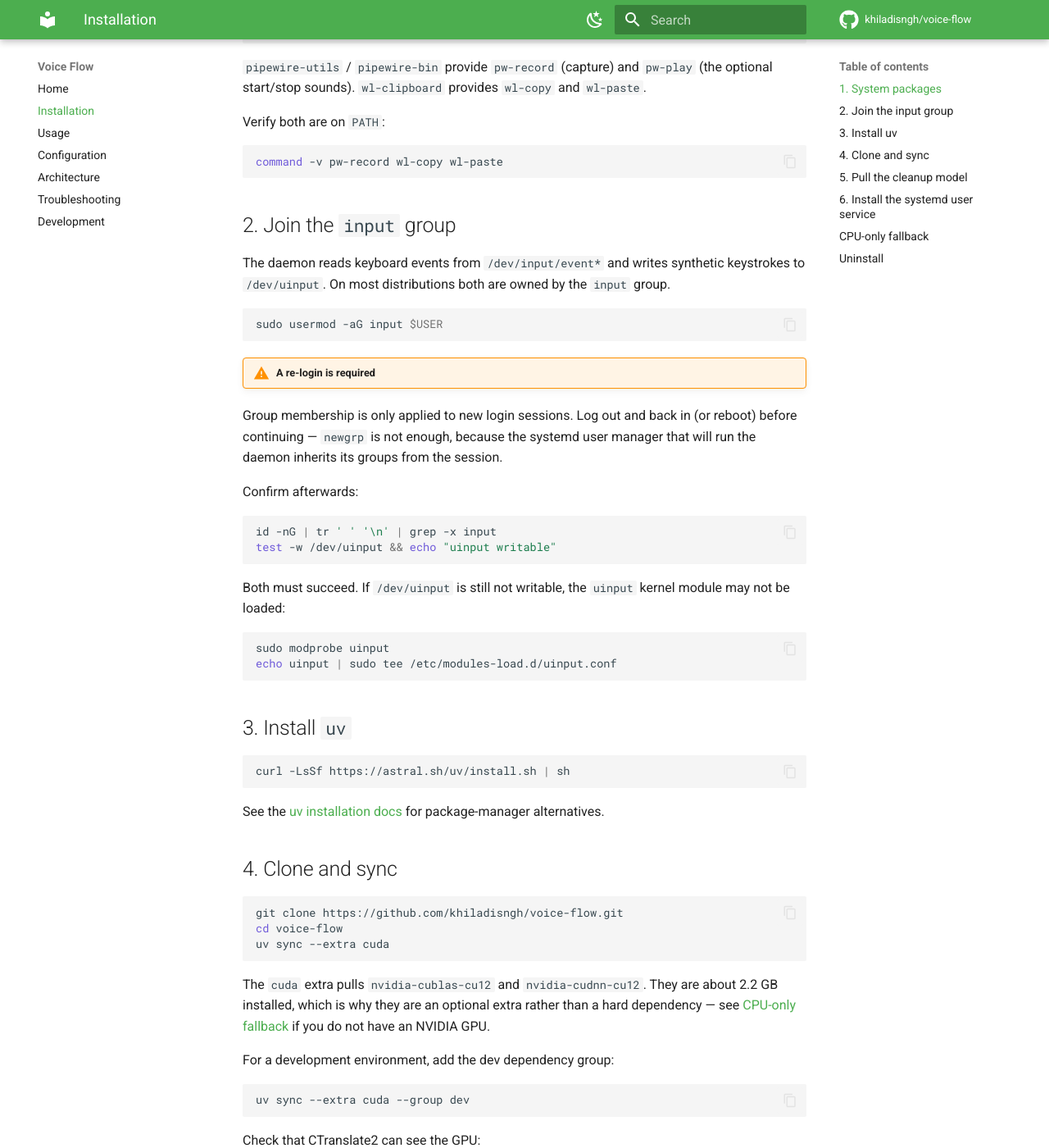
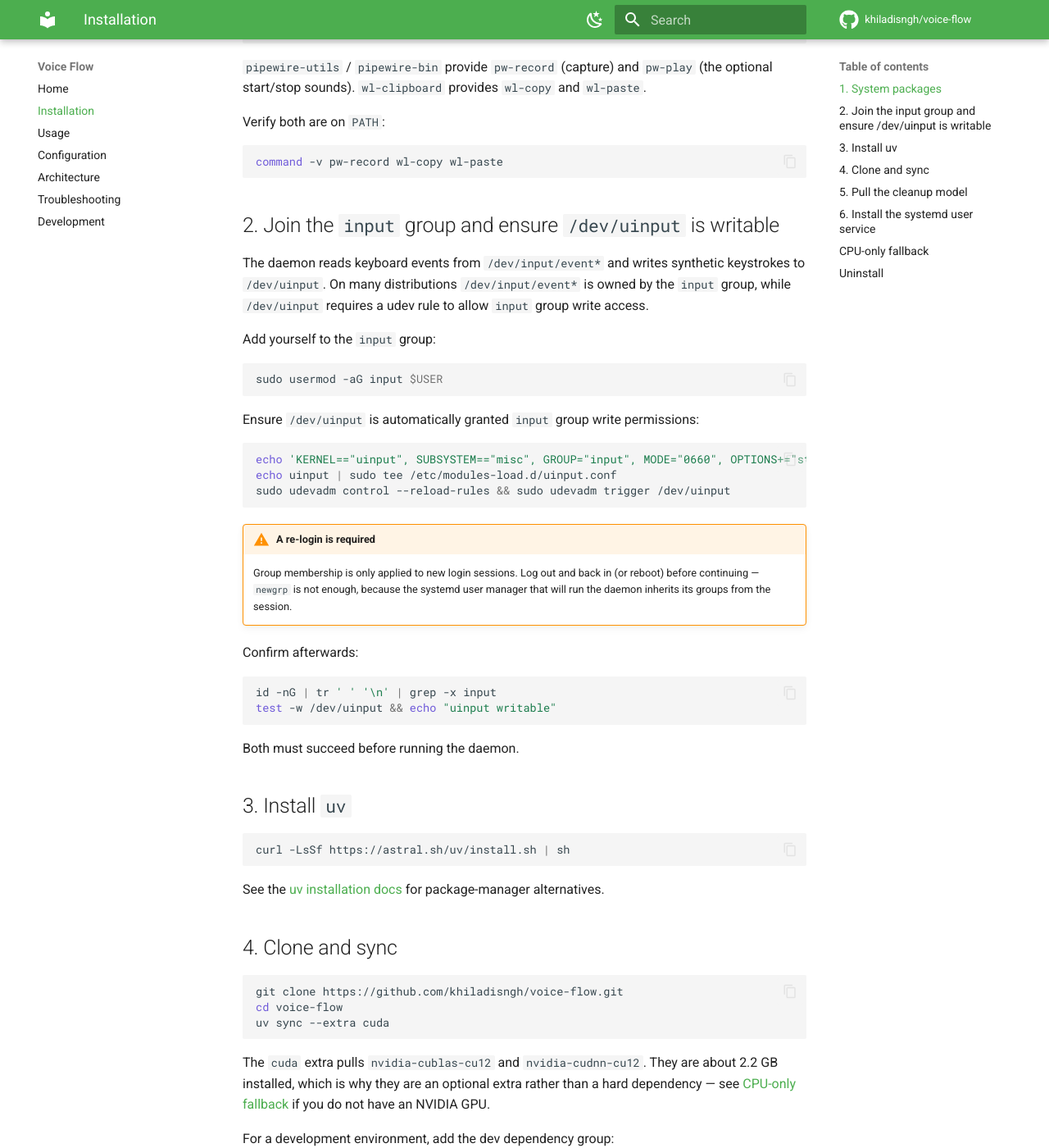
Before and after one commit to khiladisngh/voice-flow, an MkDocs documentation site: the page built from docs/installation.md, in a window 1280 px wide and 1400 px high, scrolled down 474 px. Shown: the whole window at 82% size. Built offline with MkDocs 1.6.1 and Material for MkDocs 9.7.7, drawn with Linux system fonts in a browser that asks for light colours; comment, search, counter and statistics services are not loaded.

Commit message:
fix(injector): handle /dev/uinput permissions, log paste failures, and report status
- Ensure /dev/uinput permissions are diagnosed and documented with persistent udev rules

- TextInjector logs errors when uinput device cannot be created or paste fails

- Daemon and CLI accurately track and report whether pasting succeeded

- Add uinput writability check to voice-flow status and install.sh

- Update installation and troubleshooting documentation with udev rules

````diff
--- a/docs/installation.md
+++ b/docs/installation.md
@@ -28,20 +28,30 @@ Verify both are on `PATH`:
 command -v pw-record wl-copy wl-paste
 ```
 
-## 2. Join the `input` group
+## 2. Join the `input` group and ensure `/dev/uinput` is writable
 
 The daemon reads keyboard events from `/dev/input/event*` and writes synthetic
-keystrokes to `/dev/uinput`. On most distributions both are owned by the `input`
-group.
+keystrokes to `/dev/uinput`. On many distributions `/dev/input/event*` is owned by
+the `input` group, while `/dev/uinput` requires a udev rule to allow `input` group write access.
+
+Add yourself to the `input` group:
 
 ```bash
 sudo usermod -aG input $USER
 ```
 
+Ensure `/dev/uinput` is automatically granted `input` group write permissions:
+
+```bash
+echo 'KERNEL=="uinput", SUBSYSTEM=="misc", GROUP="input", MODE="0660", OPTIONS+="static_node=uinput", TAG+="uaccess"' | sudo tee /etc/udev/rules.d/99-uinput.rules
+echo uinput | sudo tee /etc/modules-load.d/uinput.conf
+sudo udevadm control --reload-rules && sudo udevadm trigger /dev/uinput
+```
+
 !!! warning "A re-login is required"
-Group membership is only applied to new login sessions. Log out and back in
-(or reboot) before continuing — `newgrp` is not enough, because the systemd
-user manager that will run the daemon inherits its groups from the session.
+    Group membership is only applied to new login sessions. Log out and back in
+    (or reboot) before continuing — `newgrp` is not enough, because the systemd
+    user manager that will run the daemon inherits its groups from the session.
 
 Confirm afterwards:
 
@@ -50,13 +60,7 @@ id -nG | tr ' ' '\n' | grep -x input
 test -w /dev/uinput && echo "uinput writable"
 ```
 
-Both must succeed. If `/dev/uinput` is still not writable, the `uinput` kernel
-module may not be loaded:
-
-```bash
-sudo modprobe uinput
-echo uinput | sudo tee /etc/modules-load.d/uinput.conf
-```
+Both must succeed before running the daemon.
 
 ## 3. Install `uv`
 
````
Also changed, not shown: CHANGELOG.md (+10 -0 lines), docs/troubleshooting.md (+6 -3 lines), 5 other files.
